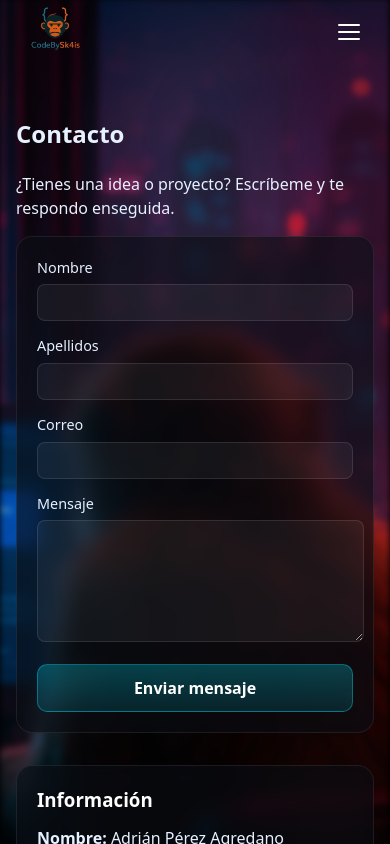
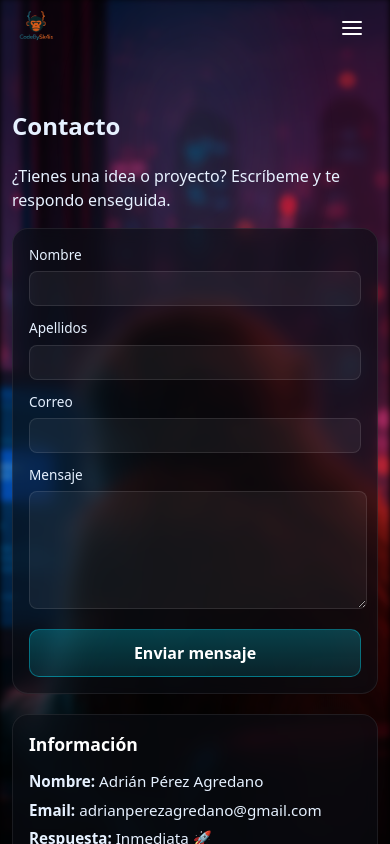
Before and after one commit to Sk4is/CodeBySk4is, a React (Vite) app: page /contacto in a window 390 px wide. Shown: the top 844 px of the page. Built offline with nearby package versions, Linux system fonts and the light colour scheme.

Commit message:
responsiveness

```diff
--- a/src/components/Background/Background.css
+++ b/src/components/Background/Background.css
@@ -104,3 +104,37 @@
       rotateY(var(--ry, 0deg));
   }
 }
+
+@media (max-width: 640px) {
+  :root {
+    --bg-img-width: 192%;
+    --bg-img-height: 100%;
+    --bg-img-scale-x: 1.04;
+  }
+
+  .bg-fixed {
+    align-items: center;
+    perspective: 700px;
+  }
+
+  .bg-image {
+    -webkit-mask-image:
+      linear-gradient(to right, transparent 0%, black 8%, black 92%, transparent 100%),
+      linear-gradient(to bottom, transparent 0%, black 8%, black 92%, transparent 100%);
+            mask-image:
+      linear-gradient(to right, transparent 0%, black 8%, black 92%, transparent 100%),
+      linear-gradient(to bottom, transparent 0%, black 8%, black 92%, transparent 100%);
+  }
+
+  .letters-overlay {
+    width: 90%;
+    top: 30%;
+    left: 50%;
+    transform:
+      translateX(calc(-50% + var(--mx, 0px)))
+      translateY(var(--ly, 0px))
+      translateZ(0)
+      rotateX(var(--rx, 0deg))
+      rotateY(var(--ry, 0deg));
+  }
+}
--- a/src/components/Contact/Contact.css
+++ b/src/components/Contact/Contact.css
@@ -179,3 +179,52 @@
 .contact-info li {
   margin: 6px 0;
 }
+
+@media (max-width: 640px) {
+  .contact-grid {
+    grid-template-columns: 1fr;
+    gap: 20px;
+  }
+
+  .contact-wrap {
+    padding: calc(var(--header-h) + 16px) 12px 60px;
+  }
+
+  .contact-title {
+    font-size: 1.5rem;
+    margin-bottom: 20px;
+  }
+
+  .contact-form {
+    padding: 16px;
+    gap: 12px;
+  }
+
+  .contact-form label {
+    font-size: 0.85rem;
+  }
+
+  .contact-form input,
+  .contact-form textarea {
+    font-size: 0.95rem;
+    padding: 8px;
+  }
+
+  .contact-btn {
+    width: 100%;
+    padding: 12px;
+    font-size: 1rem;
+  }
+
+  .contact-info {
+    padding: 16px;
+  }
+
+  .contact-info h3 {
+    font-size: 1.1rem;
+  }
+
+  .contact-info li {
+    font-size: 0.95rem;
+  }
+}
--- a/src/components/Description/Description.css
+++ b/src/components/Description/Description.css
@@ -90,3 +90,42 @@ ul.list li {
 }
 
 #curriculum{ scroll-margin-top: calc(var(--header-h) + 16px); }
+
+@media (max-width: 640px) {
+  .desc-container {
+    width: min(94vw, 520px);
+  }
+
+  .desc-content {
+    padding: 32px 12px 60px;
+  }
+
+  .desc-title {
+    font-size: 1.8rem;
+    margin-bottom: 32px;
+  }
+
+  .desc-section {
+    padding: 18px;
+    margin-bottom: 24px;
+  }
+
+  .desc-section h3 {
+    font-size: 1.2rem;
+    margin-bottom: 10px;
+  }
+
+  .desc-section li {
+    font-size: 0.95rem;
+    margin-bottom: 12px;
+  }
+
+  .desc-skills {
+    gap: 8px;
+  }
+
+  .desc-skills span {
+    font-size: 0.85rem;
+    padding: 5px 10px;
+  }
+}
--- a/src/components/Header/Header.css
+++ b/src/components/Header/Header.css
@@ -3,7 +3,8 @@
   top: 0;
   inset-inline: 0;
   z-index: 1000;
-  transition: background-color 220ms ease, backdrop-filter 220ms ease, box-shadow 220ms ease;
+  transition: background-color 220ms ease, backdrop-filter 220ms ease,
+    box-shadow 220ms ease;
   background-color: transparent;
   backdrop-filter: none;
 }
@@ -11,7 +12,7 @@
 .site-header.is-scrolled {
   background-color: rgba(0, 0, 0, 0.25);
   backdrop-filter: blur(10px);
-  box-shadow: 0 6px 20px rgba(0,0,0,0.25);
+  box-shadow: 0 6px 20px rgba(0, 0, 0, 0.25);
 }
 
 .header-inner {
@@ -63,42 +64,42 @@
   transform: translateY(calc(-1 * (var(--gap) + var(--bar-h)))) rotate(-45deg);
 }
 
-.menu-overlay{
+.menu-overlay {
   position: fixed;
   inset: 0;
-  background: rgba(0,0,0,.3);
+  background: rgba(0, 0, 0, 0.3);
   backdrop-filter: blur(8px);
   z-index: 999;
   opacity: 0;
   pointer-events: none;
   visibility: hidden;
   display: none;
-  transition: opacity .22s ease, visibility 0s linear .22s;
+  transition: opacity 0.22s ease, visibility 0s linear 0.22s;
 }
-.menu-overlay.show{
+.menu-overlay.show {
   opacity: 1;
   pointer-events: auto;
   visibility: visible;
   display: block;
-  transition: opacity .22s ease;
+  transition: opacity 0.22s ease;
 }
 
-.menu-panel{
+.menu-panel {
   position: absolute;
   top: 72px;
   right: 16px;
   left: 16px;
   border-radius: 16px;
-  background: rgba(20,20,20,.7);
+  background: rgba(20, 20, 20, 0.7);
   backdrop-filter: blur(14px);
-  box-shadow: 0 20px 50px rgba(0,0,0,.4);
+  box-shadow: 0 20px 50px rgba(0, 0, 0, 0.4);
   transform: translateY(-10px);
   opacity: 0;
   pointer-events: none;
   display: none;
-  transition: transform .22s ease, opacity .22s ease;
+  transition: transform 0.22s ease, opacity 0.22s ease;
 }
-.menu-overlay.show .menu-panel{
+.menu-overlay.show .menu-panel {
   transform: translateY(0);
   opacity: 1;
   pointer-events: auto;
@@ -119,13 +120,13 @@
   color: #fff;
   text-decoration: none;
   font-weight: 600;
-  letter-spacing: .3px;
+  letter-spacing: 0.3px;
   border-radius: 10px;
   transition: background-color 160ms ease, transform 120ms ease;
 }
 
 .menu-panel a:hover {
-  background-color: rgba(255,255,255,0.08);
+  background-color: rgba(255, 255, 255, 0.08);
   color: #00ffdd;
   transform: translateX(2px);
 }
@@ -136,8 +137,9 @@
     left: auto;
     width: 380px;
   }
+}
 
-  @media (max-width: 720px) and (prefers-reduced-motion: reduce) {
+@media (max-width: 720px) and (prefers-reduced-motion: reduce) {
   .site-header,
   .hamburger span,
   .menu-overlay,
@@ -146,4 +148,69 @@
     transition: none !important;
   }
 }
+
+@media (max-width: 640px) {
+  .header-inner {
+    height: 56px;
+    padding: 0 12px;
+  }
+
+  .brand-logo {
+    height: 48px;
+  }
+
+  .hamburger {
+    --bar-w: 20px;
+    --bar-h: 2px;
+    --gap: 4px;
+    padding: 10px;
+    margin-right: 6px; /* evita que se pegue/salga del borde */
+    z-index: 1001;
+  }
+
+  .site-header.is-scrolled {
+    background-color: rgba(0,0,0,0.28);
+    backdrop-filter: blur(8px);
+    box-shadow: 0 4px 18px rgba(0,0,0,0.22);
+  }
+
+  .menu-overlay{
+    background: rgba(0,0,0,.35);
+    backdrop-filter: blur(6px);
+  }
+
+  .menu-panel{
+    top: calc(56px + env(safe-area-inset-top, 0px));
+    right: 12px;
+    left: 12px;
+    border-radius: 14px;
+    transform: translateY(-8px);
+    background: rgba(20,20,20,.78);
+    backdrop-filter: blur(10px);
+  }
+
+  .menu-panel ul {
+    padding: 14px 10px;
+    gap: 4px;
+  }
+
+  .menu-panel a {
+    padding: 12px;
+    border-radius: 10px;
+    letter-spacing: .25px;
+  }
+
+  .menu-panel a:hover {
+    transform: translateX(1px);
+  }
 }
+
+@media (max-width: 640px) and (prefers-reduced-motion: reduce) {
+  .site-header,
+  .hamburger span,
+  .menu-overlay,
+  .menu-panel,
+  .menu-panel a {
+    transition: none !important;
+  }
+}
--- a/src/components/ParallaxHome/ParallaxHome.css
+++ b/src/components/ParallaxHome/ParallaxHome.css
@@ -144,3 +144,18 @@
     transform: none !important;
   }
 }
+
+@media (max-width: 640px) {
+  .pt-container {
+    width: min(94vw, 520px);
+  }
+
+  .pt-grid {
+    gap: 10px;
+  }
+
+  .pt-content h1 {
+    margin-bottom: -28%;
+    font-size: 1.6rem;
+  }
+}
```
